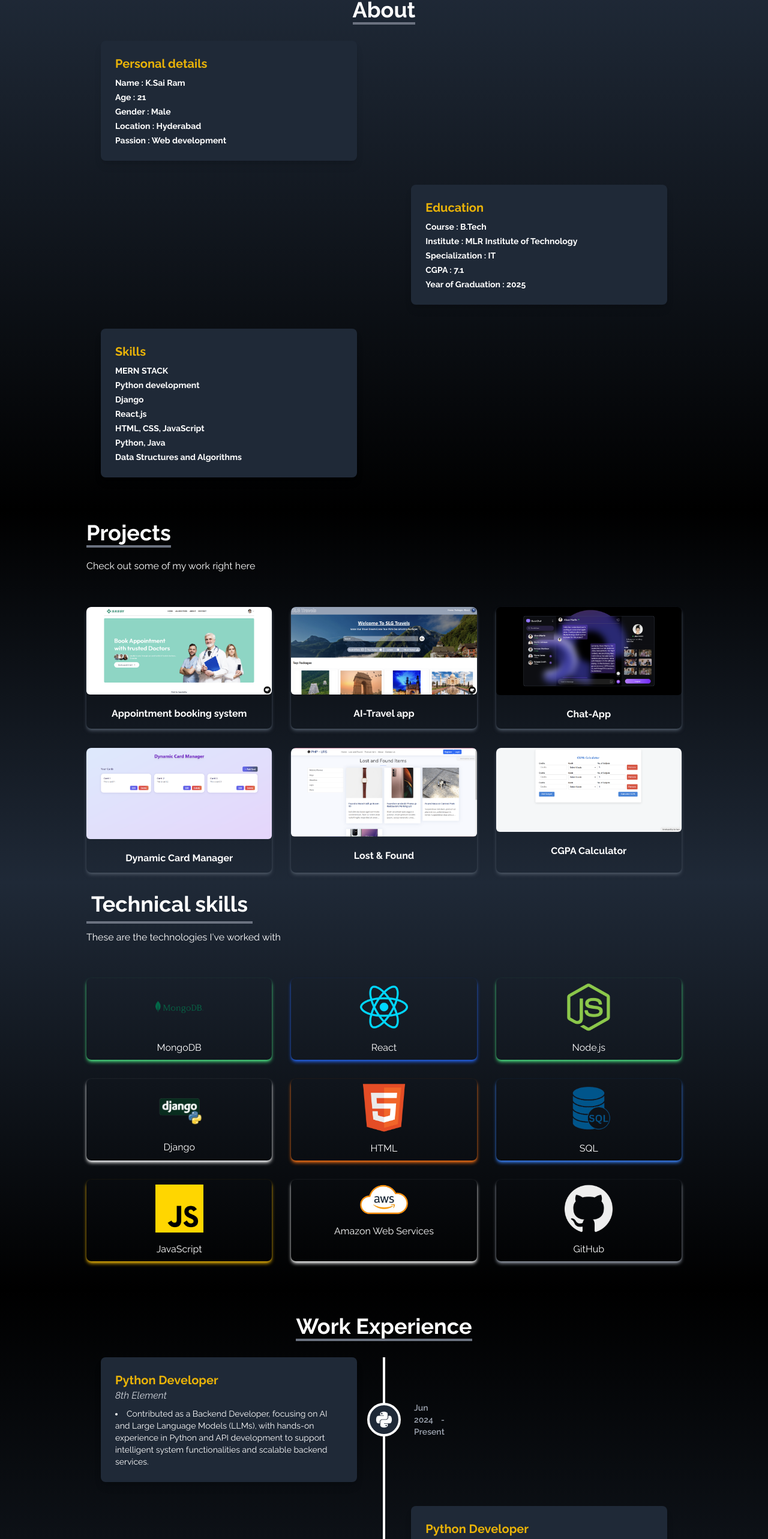
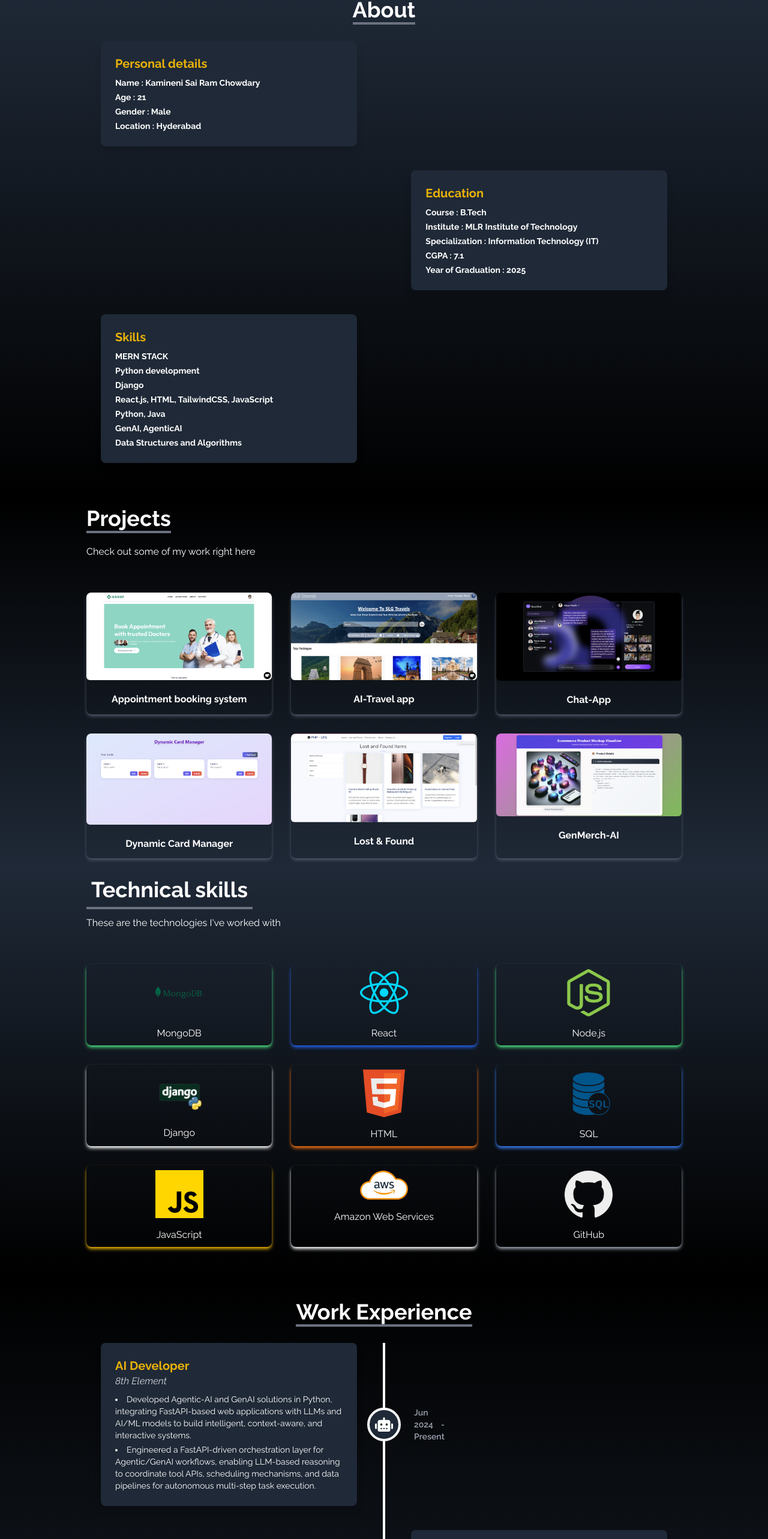
Before and after one commit to sairam311/port-folio, a React (Create React App) app: page / in a window 1280 px wide. Shown: the part 820-3386 px from the top of the page at 60% size. Built offline with nearby package versions, Linux system fonts and the light colour scheme.

Commit message:
updated data

```diff
--- a/src/components/About.jsx
+++ b/src/components/About.jsx
@@ -4,11 +4,10 @@ const about = [
     title: "Personal details",
     imgPosition:"right",
     description: [
-      "Name : K.Sai Ram",
+      "Name : Kamineni Sai Ram Chowdary",
       "Age : 21",
       "Gender : Male",
       "Location : Hyderabad",
-      "Passion : Web development",
     ],
     durationPosition: "right",
   },
@@ -18,7 +17,7 @@ const about = [
     description: [
       "Course : B.Tech",
       "Institute : MLR Institute of Technology",
-      "Specialization : IT",
+      "Specialization : Information Technology (IT)",
       "CGPA : 7.1",
       "Year of Graduation : 2025"
     ],
@@ -31,9 +30,9 @@ const about = [
       "MERN STACK",
       "Python development",
       "Django",
-      "React.js",
-      "HTML, CSS, JavaScript",
+      "React.js, HTML, TailwindCSS, JavaScript",
       "Python, Java",
+      "GenAI, AgenticAI",
       "Data Structures and Algorithms"
     ],
     durationPosition: "right",
--- a/src/components/Experience.jsx
+++ b/src/components/Experience.jsx
@@ -1,17 +1,18 @@
 import React from "react";
-import { FaPython, FaUniversity } from "react-icons/fa";
+import { FaPython, FaUniversity, FaRobot } from "react-icons/fa";
 import csi from "../assets/chairman.png";
 
 const experiences = [
   {
-    title: "Python Developer",
+    title: "AI Developer",
     company: "8th Element",
     duration: "Jun 2024 - Present",
-    icon: <FaPython className="text-white text-3xl" />,
+    icon: <FaRobot className="text-white text-3xl" />,
     img:"",
     imgPosition:"right",
     description: [
-      "Contributed as a Backend Developer, focusing on AI and Large Language Models (LLMs), with hands-on experience in Python and API development to support intelligent system functionalities and scalable backend services.",
+      "Developed Agentic-AI and GenAI solutions in Python, integrating FastAPI-based web applications with LLMs and AI/ML models to build intelligent, context-aware, and interactive systems.",
+      "Engineered a FastAPI-driven orchestration layer for Agentic/GenAI workflows, enabling LLM-based reasoning to coordinate tool APIs, scheduling mechanisms, and data pipelines for autonomous multi-step task execution.",
     ],
     durationPosition: "right",
   },
--- a/src/components/Projects.jsx
+++ b/src/components/Projects.jsx
@@ -1,7 +1,7 @@
 import React, { useState } from "react";
 import sassy_medical from "../assets/portfolio/sassy_medical.png";
 import lostandfound from "../assets/portfolio/lost&found.png";
-import CGPA_calculator from "../assets/portfolio/CGPA_calculator.png";
+import GenMerchAI from "../assets/portfolio/genmerchai.png";
 import travels from "../assets/portfolio/aitravel.png";
 import dynamic_card_manager from "../assets/portfolio/dynamic_card_manager.png";
 import chatapp from "../assets/portfolio/chat-app.png";
@@ -45,10 +45,10 @@ const Projects = () => {
     },
     {
       id: 6,
-      title:"CGPA Calculator",
-      src: CGPA_calculator,
-      techStack: ["HTML", "JavaScript", "CSS"],
-      link: "https://sairam311.github.io/CGPA-Calculator/",
+      title:"GenMerch-AI",
+      src: GenMerchAI,
+      techStack: ["Python", "LLM", "HTML", "JavaScript", "CSS"],
+      link: "https://github.com/sairam311/GenMerch-AI",
     },
   ];
 
```
Also changed, not shown: src/assets/portfolio/genmerchai.png (added).
